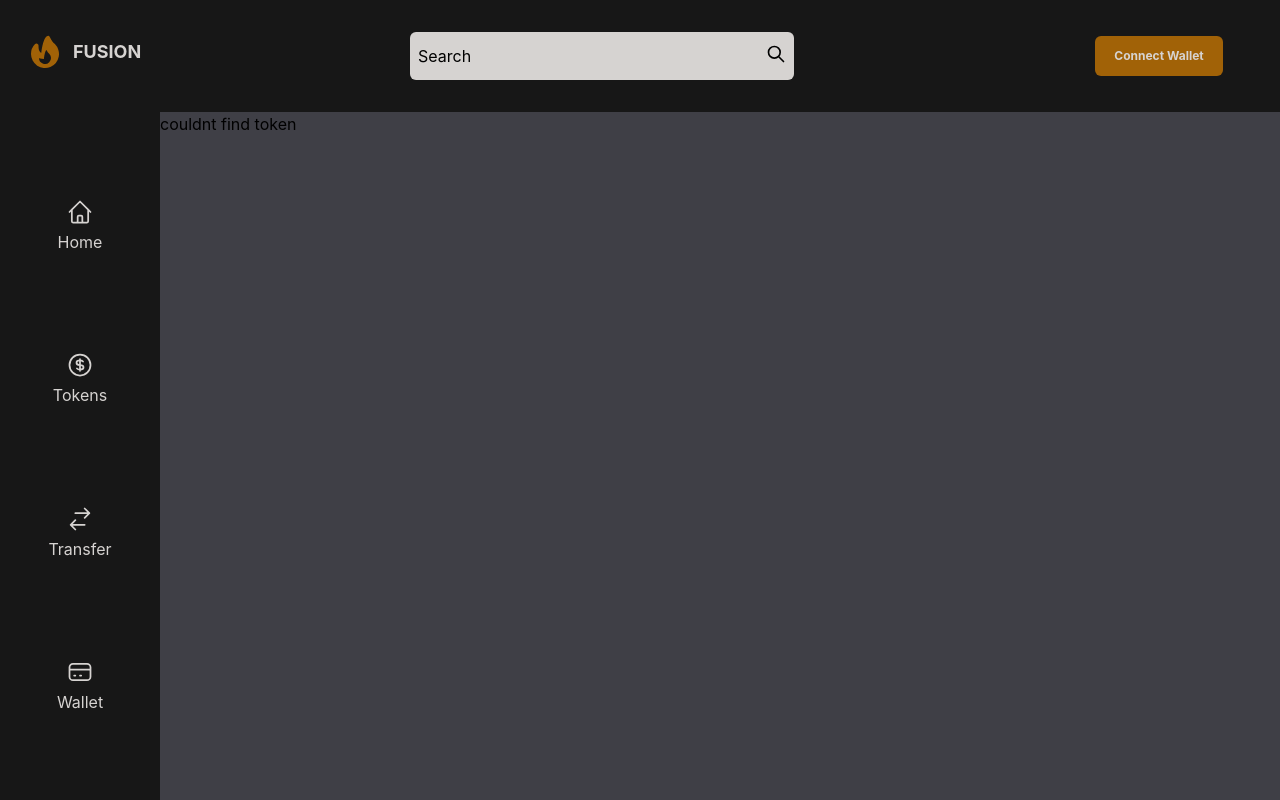
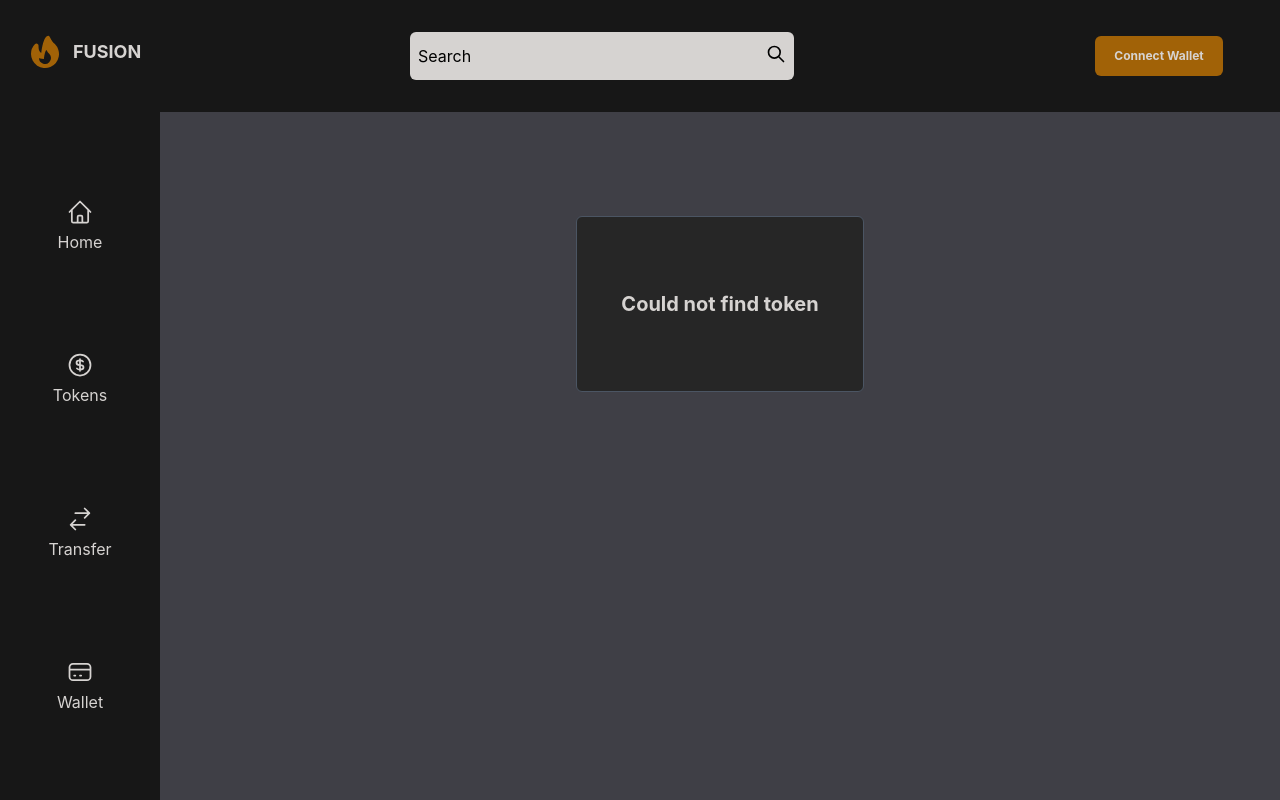
Before and after one commit to cajr11/fusion-cryptoapp-reactjs, a React (Create React App) app: page /error in a window 1280 px wide. Built offline with nearby package versions, Linux system fonts and the light colour scheme; no server answers.

Commit message:
error page completed

```diff
--- a/src/components/header/SearchBar.js
+++ b/src/components/header/SearchBar.js
@@ -26,13 +26,8 @@ const SearchBar = () => {
           }
         })
         const data = await res.json();
-        console.log(await data);
 
         navigate(`tokens/${await data.data.coins[0].uuid}`);
-
-        // if (data.data.coins[0].uuid){
-        //   navigate(`tokens/${await data.data.coins[0].uuid}`);
-        // }
 
         searchRef.current.value = "";
       }
--- a/src/pages/Error.js
+++ b/src/pages/Error.js
@@ -2,7 +2,9 @@ import React from 'react'
 
 const Error = () => {
   return (
-    <div>couldnt find token</div>
+    <div className='w-full h-96 flex items-center justify-center'>
+        <div className='font-bold text-xl text-stone-300 w-72 border border-gray-600 flex items-center justify-center h-44 rounded-md bg-neutral-800'>Could not find token</div>
+    </div>
   )
 }
 
--- a/src/pages/TokenDetails.js
+++ b/src/pages/TokenDetails.js
@@ -21,7 +21,8 @@ const TokenDetails = () => {
           })
 
           const data = await res.json();
-          console.log(await data);
+
+          // If no 24hVolume, redirect to error page
           if (await data.data.coin["24hVolume"]){
             setTokenData(await data.data.coin);
           } else {
```
